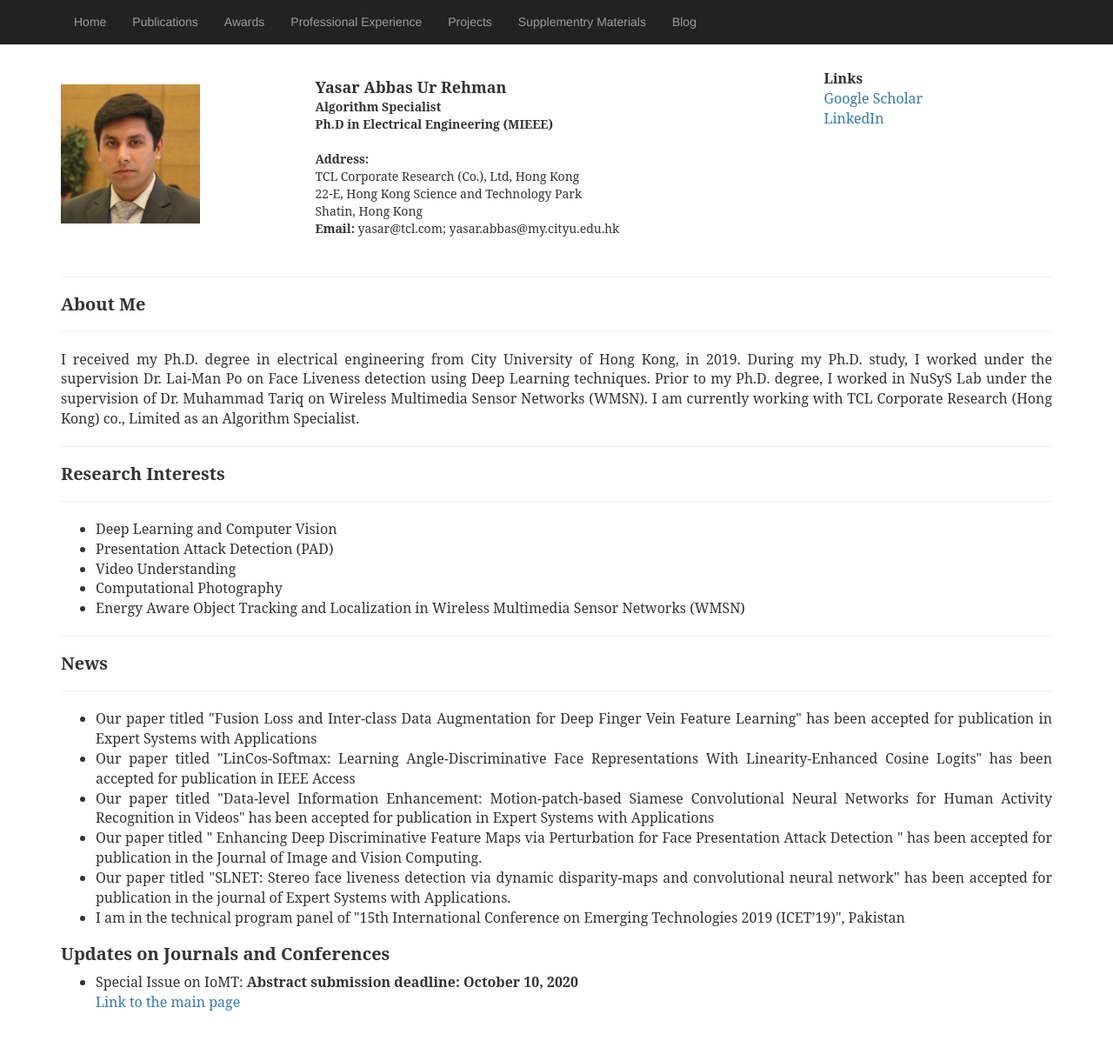
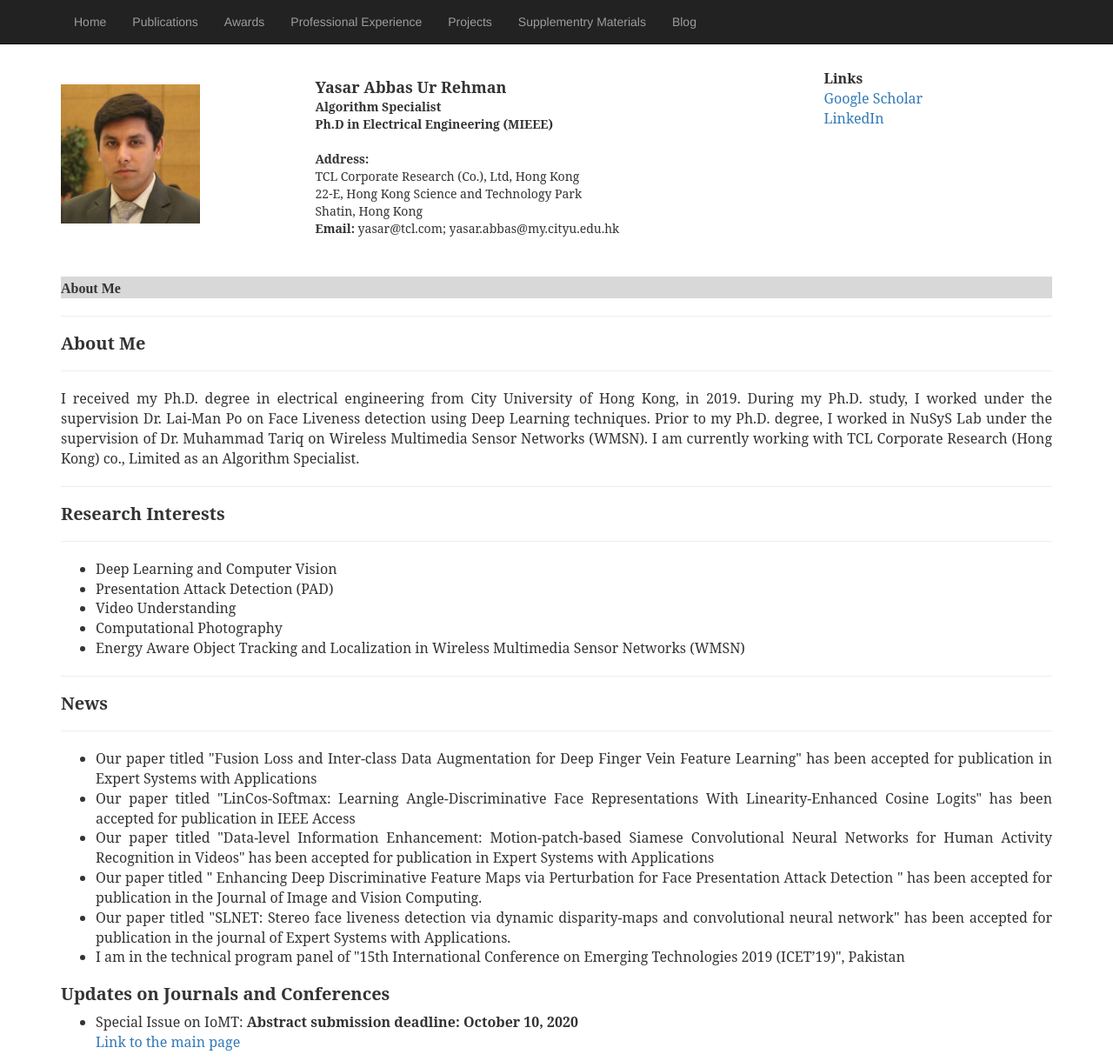
Before and after one commit to yasar-rehman/yasar, a Jekyll site: the page built from index.html, in a window 1280 px wide. Shown: the whole page at 87% size. Built offline with Jekyll 4.4.1, drawn with Linux system fonts in a browser that asks for light colours; some web fonts are replaced; before the commit the page ends 1174 px from its top, so only the background shows below that.

Commit message:
Update index.html

```diff
--- a/index.html
+++ b/index.html
@@ -33,6 +33,13 @@ title: yasar
              <div class="col-md-12 pull-right">
 	      <div style="margin-top:3%; text-align:justify; font-family: 'Serif', Times New Roman; font-size: 18px">
 
+			<table border=0 cellpadding=4 cellspacing=0 width=100%>
+			 <tr bgcolor="#d8d8d8">
+          <td align="left">
+            <font face="Serif, Times New Roman" size="3" color=""#8da9ca">
+        <b>About Me</b>
+        </font></td></tr></table>
+
 			<hr><h1 style="font-family: 'Serif', Times New Roman; font-size: 20px"><b>About Me</b></h1><hr>
 			<p style="font-family: 'Serif', Times New Roman; font-size: 16px"> I received my Ph.D. degree in electrical engineering from City University of Hong Kong, in 2019.
 				During my Ph.D. study, I worked under the supervision Dr. Lai-Man Po on Face Liveness detection using Deep Learning techniques.
@@ -40,6 +47,8 @@ title: yasar
 			        Dr. Muhammad Tariq on Wireless Multimedia Sensor Networks  (WMSN).
 				I am currently working with  TCL Corporate Research (Hong Kong) co., Limited  as an Algorithm Specialist.
 			</p>
+
+
 			<hr><h1 style="font-family: 'Serif', Times New Roman; font-size: 20px"><b>Research Interests</b></h1><hr>
 			<p style="font-family: 'Serif', Times New Roman; font-size: 16px">
 			<ul>
```
